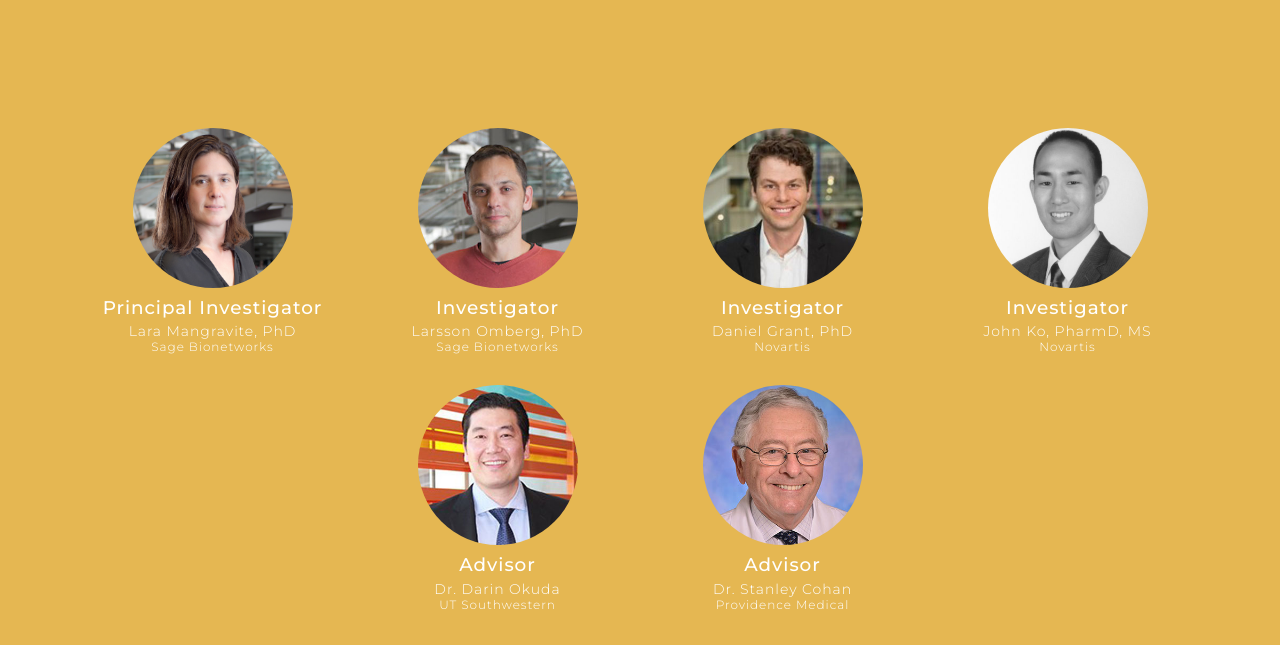
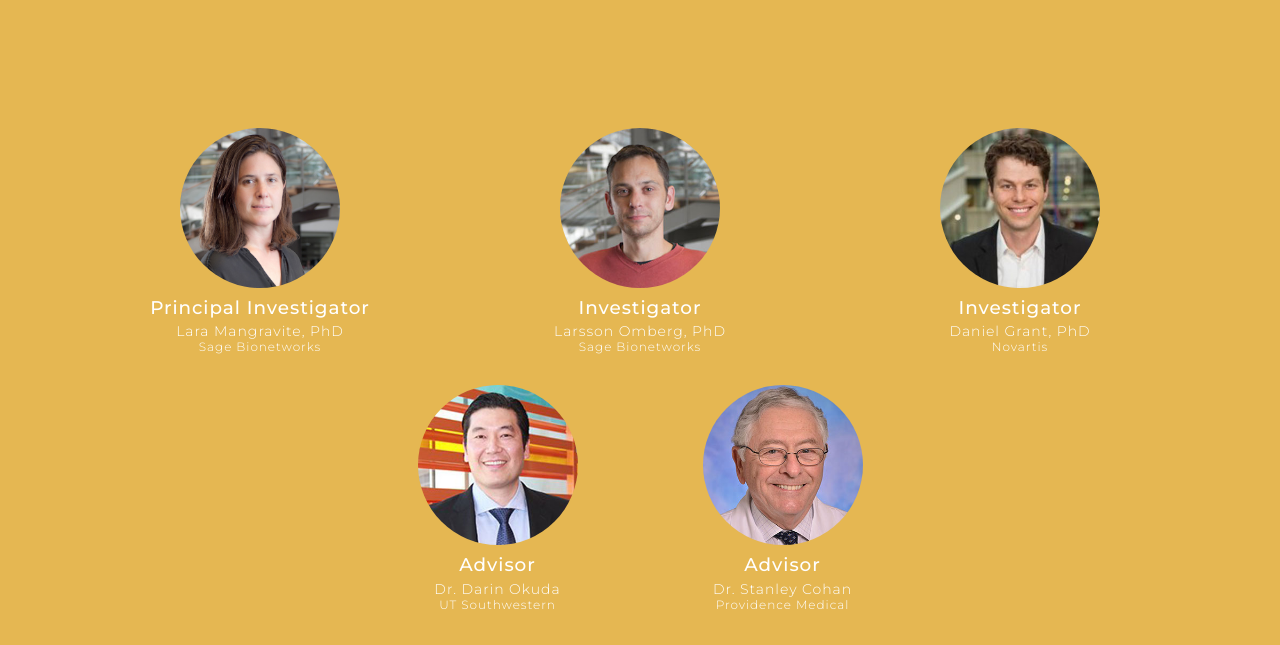
Before and after one commit to Sage-Bionetworks/web-elevate-ms, a plain HTML site: page about/index.html in a window 1280 px wide. Shown: the part 1660-2305 px from the top of the page. Drawn offline with nearby package versions, Linux system fonts and the light colour scheme.

Commit message:
Update privacy policy email. Remove John Ko

```diff
--- a/about/index.html
+++ b/about/index.html
@@ -437,36 +437,27 @@
             </div>
             <div class="researchers">
                 <div class="row">
-                    <div class="col-xs-12 col-sm-6 col-md-3">
+                    <div class="col-xs-12 col-sm-6 col-md-4">
                         <div class="researcher">
                             <figure><img src="../assets/images/lara.jpg" class="img-fluid img-circle"/></figure>
                             <h5>Principal Investigator</h5>
                             <p>Lara Mangravite, PhD<span>Sage Bionetworks</span></p>
                         </div>
                     </div>
-                    <div class="col-xs-12 col-sm-6 col-md-3">
+                    <div class="col-xs-12 col-sm-6 col-md-4">
                         <div class="researcher">
                             <figure><img src="../assets/images/larson.jpg" class="img-fluid img-circle"/></figure>
                             <h5>Investigator</h5>
                             <p>Larsson Omberg, PhD<span>Sage Bionetworks</span></p>
                         </div>
                     </div>
-                    <div class="col-xs-12 col-sm-6 col-md-3">
+                    <div class="col-xs-12 col-sm-6 col-md-4">
                         <div class="researcher">
                             <figure><img src="../assets/images/daniel.jpg" class="img-fluid img-circle"/></figure>
                             <h5>Investigator</h5>
                             <p>Daniel Grant, PhD<span>Novartis</span></p>
                         </div>
                     </div>
-                    <div class="col-xs-12 col-sm-6 col-md-3">
-                        <div class="researcher">
-                            <figure><img src="../assets/images/john.png" class="img-fluid img-circle"/></figure>
-                            <h5>Investigator</h5>
-                            <p>John Ko, PharmD, MS<span>Novartis</span></p>
-                        </div>
-                    </div>
-                </div>
-                <div class="row">
                     <div class="col-xs-12 col-sm-6 col-md-3 offset-md-3">
                         <div class="researcher">
                             <figure><img src="../assets/images/darin.jpg" class="img-fluid img-circle"/></figure>
```
Also changed, not shown: privacy-policy/index.html (+3 -1 lines).
